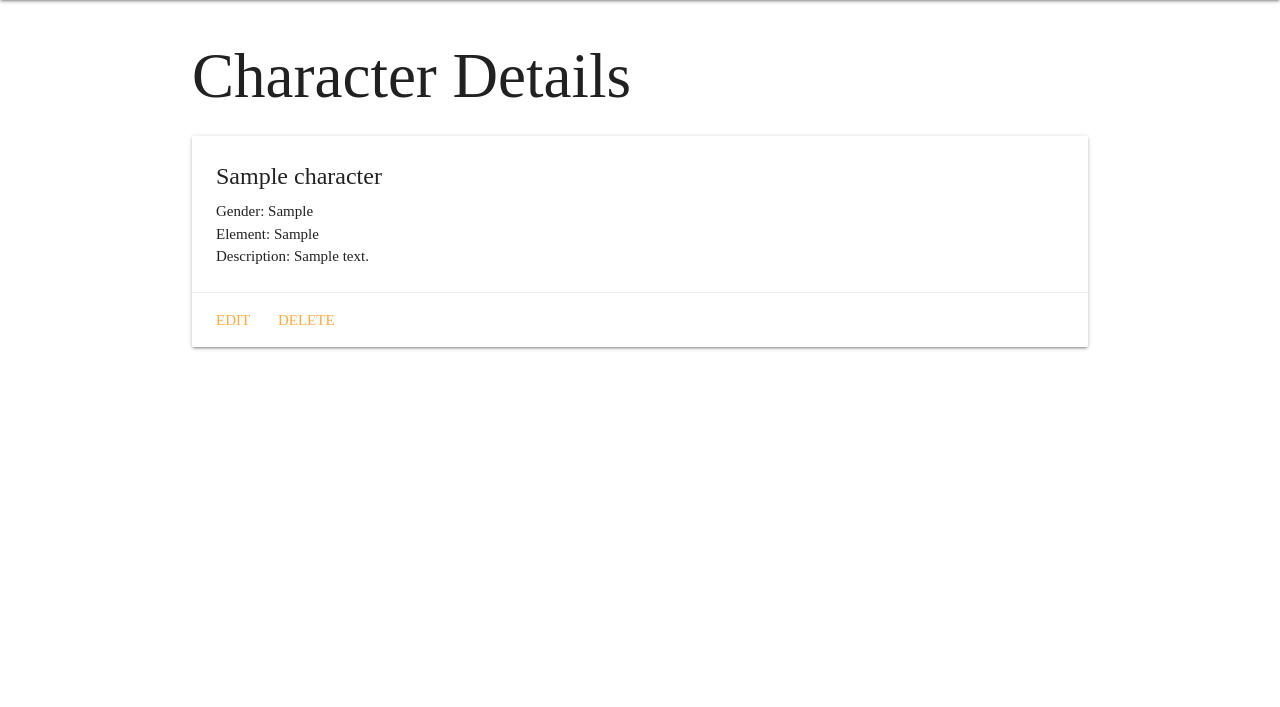
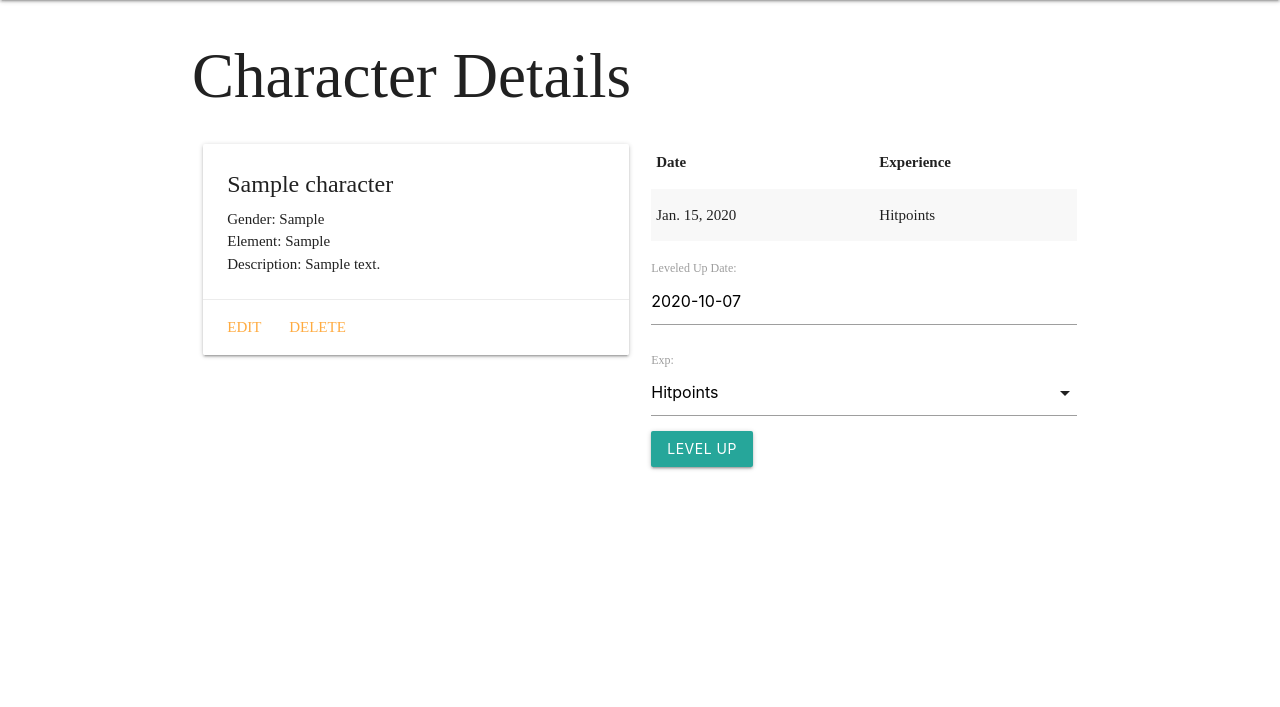
Before and after one commit to goodrichbrett/genshin-collector, a Django app: page /characters/1/ in a window 1280 px wide. Shown: the part 64-771 px from the top of the page. Run offline with Django 3.2, Linux system fonts and the light colour scheme; tables that the repository leaves empty hold one stand-in row (values such as "Sample post"); some web fonts are replaced.

Commit message:
add leveling up form/functionality

```diff
--- /dev/null
+++ b/main_app/forms.py
@@ -0,0 +1,8 @@
+from django.forms import ModelForm
+from .models import Leveling
+
+
+class LevelingForm(ModelForm):
+    class Meta:
+        model = Leveling
+        fields = ['date', 'exp']
--- a/main_app/models.py
+++ b/main_app/models.py
@@ -34,3 +34,6 @@ class Leveling(models.Model):
 
     def __str__(self):
         return f'{self.get_exp_display()} on {self.date}'
+
+    class Meta:
+        ordering = ['-date']
--- a/main_app/templates/base.html
+++ b/main_app/templates/base.html
@@ -19,6 +19,7 @@
 			type="text/css"
 			href="{% static 'css/style.css' %}"
 		/>
+		<script src="https://cdnjs.cloudflare.com/ajax/libs/materialize/1.0.0/js/materialize.min.js"></script>
 		<style>
 			body {
 				font-family: 'Piazzolla';
--- a/main_app/templates/characters/detail.html
+++ b/main_app/templates/characters/detail.html
@@ -2,6 +2,8 @@
 
 <h1>Character Details</h1>
 
+<div class="row">
+	<div class="col s6">
 		<div class="card">
 			<div class="card-content">
 				<span class="card-title">{{ character.name }}</span>
@@ -14,5 +16,39 @@
 				<a href="{% url 'character_delete' character.id %}">Delete</a>
 			</div>
 		</div>
-
+	</div>
+	<div class="col s6">
+		<table class="striped">
+			<thead>
+				<tr>
+					<th>Date</th>
+					<th>Experience</th>
+				</tr>
+			</thead>
+			<tbody>
+				{% for leveling in character.leveling_set.all %}
+				<tr>
+					<td>{{leveling.date}}</td>
+					<td>{{leveling.get_exp_display}}</td>
+				</tr>
+				{% endfor %}
+			</tbody>
+		</table>
+		<form action="{% url 'add_leveling' character.id %}" method="post">
+			{% csrf_token %} {{ leveling_form.as_p }}
+			<input type="submit" class="btn" value="Level Up" />
+		</form>
+	</div>
+</div>
+<script>
+	var dateEl = document.getElementById('id_date');
+	M.Datepicker.init(dateEl, {
+		format: 'yyyy-mm-dd',
+		defaultDate: new Date(),
+		setDefaultDate: true,
+		autoClose: true,
+	});
+	var selectEl = document.getElementById('id_exp');
+	M.FormSelect.init(selectEl);
+</script>
 {% endblock %}
--- a/main_app/urls.py
+++ b/main_app/urls.py
@@ -12,5 +12,7 @@ urlpatterns = [
     path('characters/<int:pk>/update/',
          views.CharacterUpdate.as_view(), name='character_update'),
     path('characters/<int:pk>/delete/',
-         views.CharacterDelete.as_view(), name='character_delete')
+         views.CharacterDelete.as_view(), name='character_delete'),
+    path('characters/<int:character_id>/add_leveling/',
+         views.add_leveling, name='add_leveling')
 ]
--- a/main_app/views.py
+++ b/main_app/views.py
@@ -1,6 +1,7 @@
-from django.shortcuts import render
+from django.shortcuts import render, redirect
 from django.views.generic.edit import CreateView, UpdateView, DeleteView
 from .models import Character
+from .forms import LevelingForm
 # Create your views here.
 
 
@@ -19,7 +20,17 @@ def characters_index(request):
 
 def character_detail(request, character_id):
     character = Character.objects.get(id=character_id)
-    return render(request, 'characters/detail.html', {'character': character})
+    leveling_form = LevelingForm
+    return render(request, 'characters/detail.html', {'character': character, 'leveling_form': leveling_form})
+
+
+def add_leveling(request, character_id):
+    form = LevelingForm(request.POST)
+    if form.is_valid():
+        new_leveling = form.save(commit=False)
+        new_leveling.character_id = character_id
+        new_leveling.save()
+    return redirect('detail', character_id=character_id)
 
 
 class CharacterCreate(CreateView):
```
Lines whose indentation alone changed are shown as unchanged.
